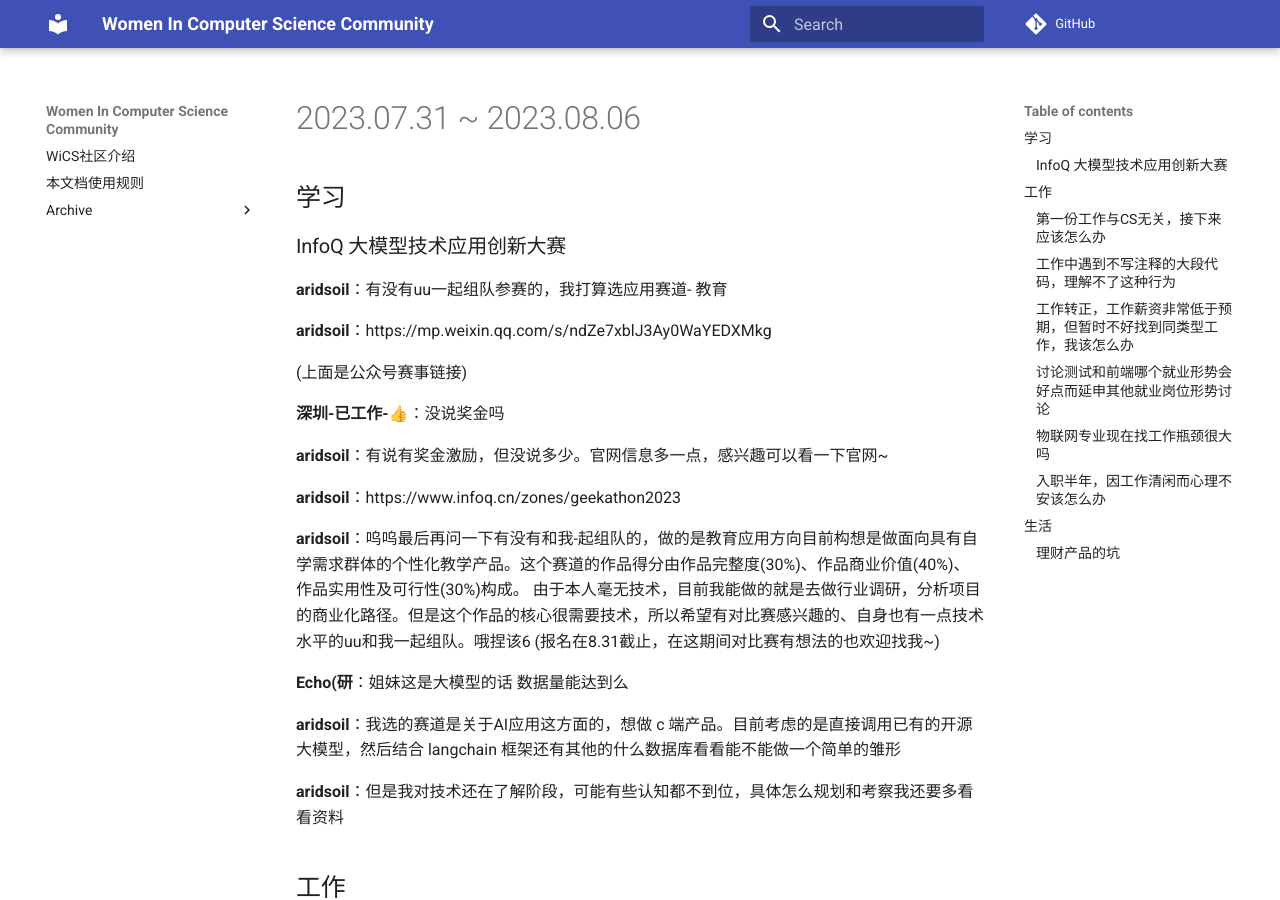
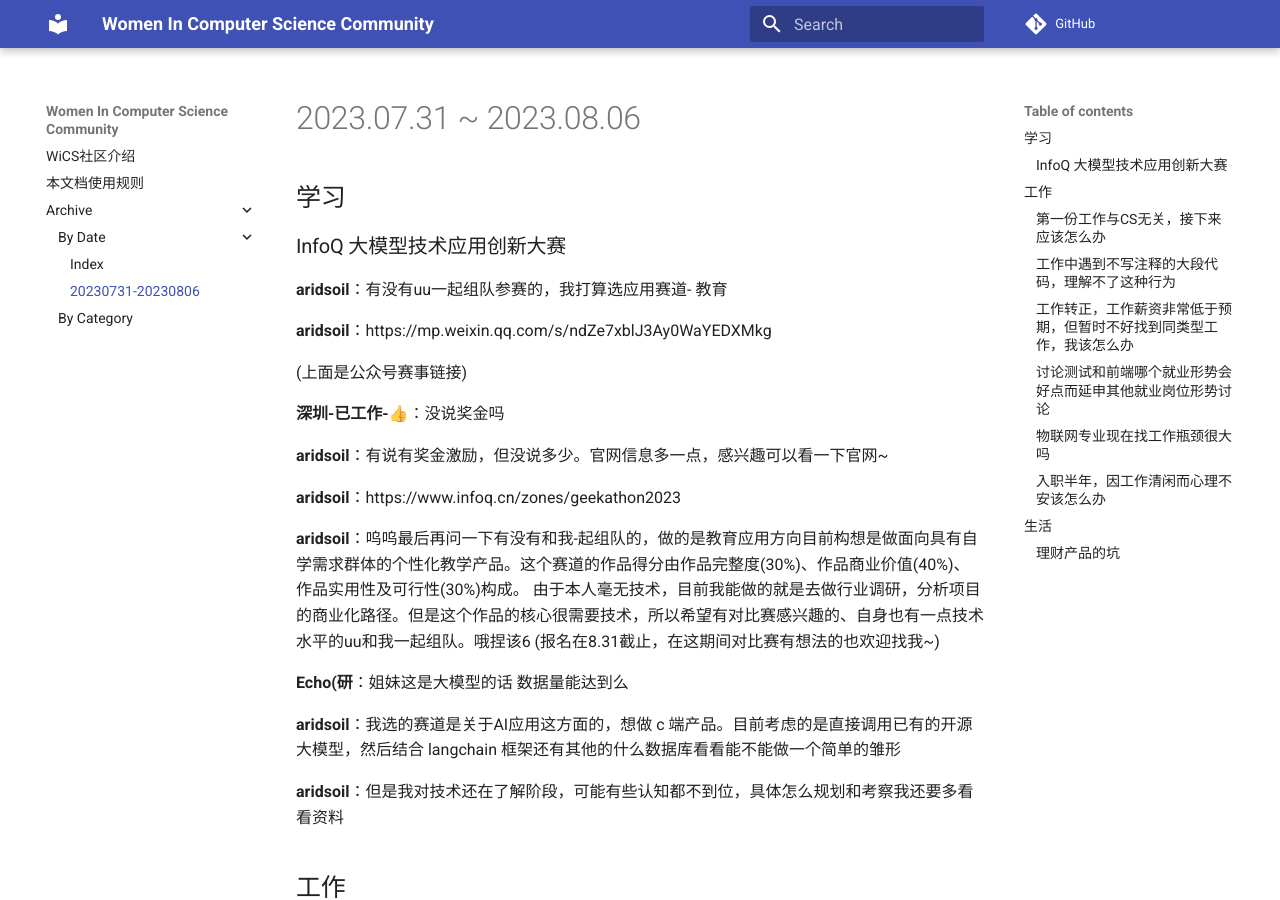
Before and after one commit to Women-in-Computer-Science/Women-in-CS-Archive, an MkDocs documentation site: the page built from docs/by_date/20230731-20230806.md, in a window 1280 px wide and 900 px high. Built offline with MkDocs 1.6.1 and Material for MkDocs 9.7.7, drawn with Linux system fonts in a browser that asks for light colours; comment, search, counter and statistics services are not loaded.

Commit message:
Update mkdocs.yml

```diff
--- a/mkdocs.yml
+++ b/mkdocs.yml
@@ -36,5 +36,5 @@ nav:
   - Archive:
       - By Date:
         - Index: by_date/index.md
-        - 20230731-20230806: 20230731-20230806.md
+        - 20230731-20230806: by_date/20230731-20230806.md
       - By Category: by_category/index.md
```
